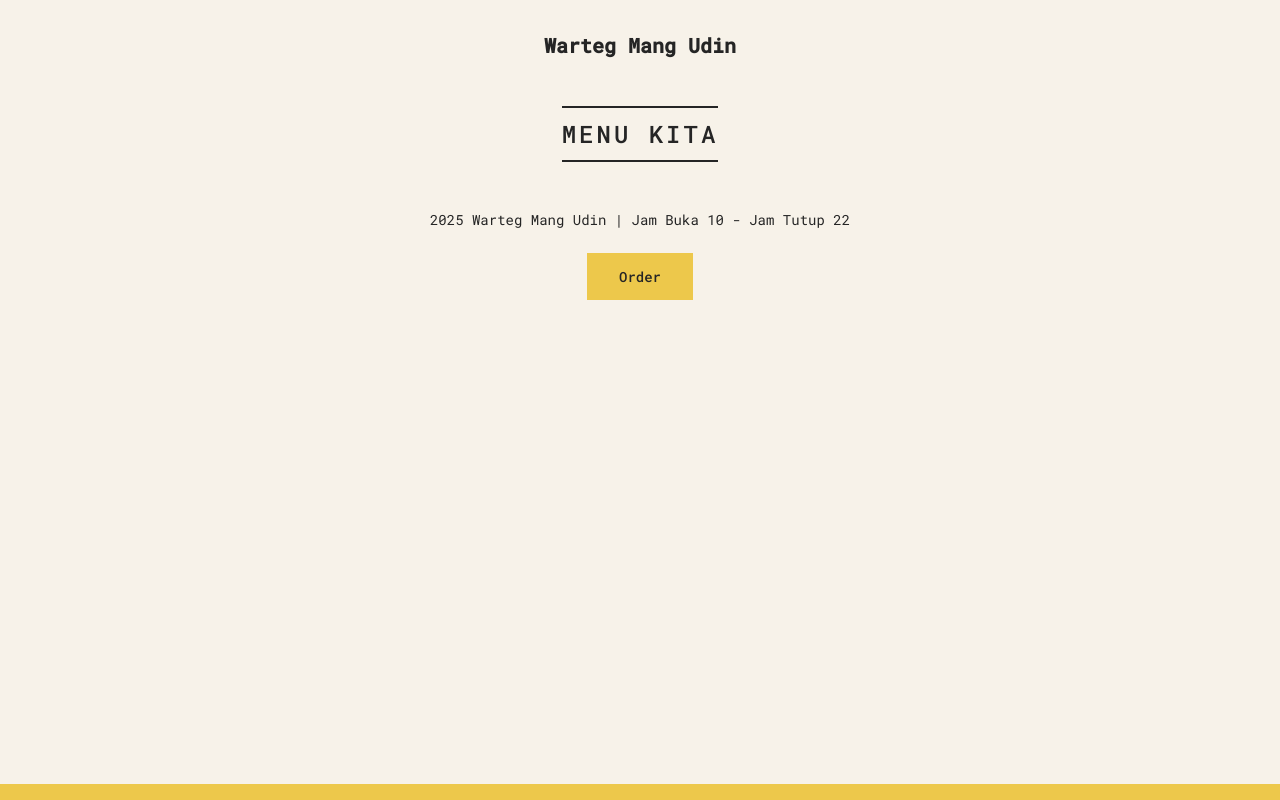
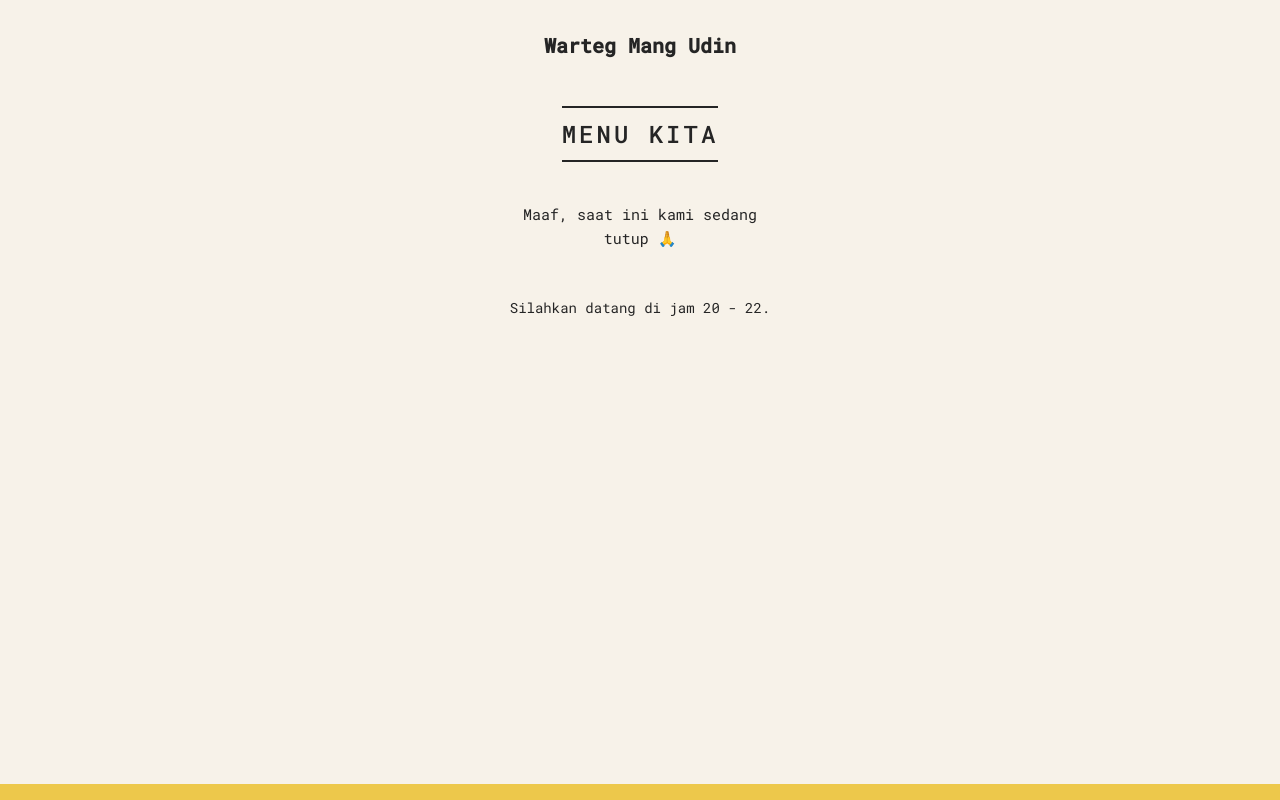
Before and after one commit to Abaljerind/belajar-fullstack, a React (Vite) app in the folder reactjs/food-menu/: page / in a window 1280 px wide. Built offline with nearby package versions, Linux system fonts and the light colour scheme.

Commit message:
Change conditional rendering to ternary operation
For Menu component & Footer component

```diff
--- a/reactjs/food-menu/src/App.jsx
+++ b/reactjs/food-menu/src/App.jsx
@@ -16,18 +16,21 @@ function Header() {
 }
 
 function Menu() {
-  const foods = data;
+  // const foods = data;
+  const foods = [];
   const numFoods = foods.length;
 
   return (
     <main className="menu">
       <h2>Menu Kita</h2>
-      {numFoods > 0 && (
+      {numFoods > 0 ? (
         <ul className="foods">
           {foods.map((food, index) => {
             return <Food foodObj={food} key={index + 1} />;
           })}
         </ul>
+      ) : (
+        <p>Maaf, saat ini kami sedang tutup 🙏</p>
       )}
     </main>
   );
@@ -35,20 +38,24 @@ function Menu() {
 
 function Footer() {
   const hour = new Date().getHours();
-  const jamBuka = 10;
+  const jamBuka = 20;
   const jamTutup = 22;
 
-  const isOpen = hour >= jamBuka || hour <= jamTutup;
+  const isOpen = hour >= jamBuka && hour <= jamTutup;
 
   return (
     <footer className="footer">
-      {isOpen && (
+      {isOpen ? (
         <div className="order">
           <p>
             {new Date().getFullYear()} Warteg Mang Udin | Jam Buka {jamBuka} - Jam Tutup {jamTutup}
           </p>
           <button className="btn">Order</button>
         </div>
+      ) : (
+        <p>
+          Silahkan datang di jam {jamBuka} - {jamTutup}.
+        </p>
       )}
     </footer>
   );
```
